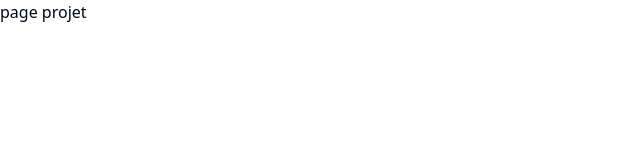
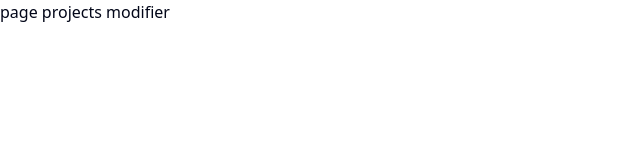
Before and after one commit to Adnane-Louardi-dev/student-task-manager, a Next.js app: page /dashboard/projects in a window 1280 px wide. Shown: the top 160 px of the page, without its empty margins (0-640 px from the left). Built offline with nearby package versions, Linux system fonts and the light colour scheme.

Commit message:
modifier page projects

```diff
--- a/src/app/dashboard/projects/page.tsx
+++ b/src/app/dashboard/projects/page.tsx
@@ -1,5 +1,5 @@
 export default function Page() {
   return (
-      <h1>page projet</h1>
+      <h1>page projects modifier</h1>
   )
 }
```
